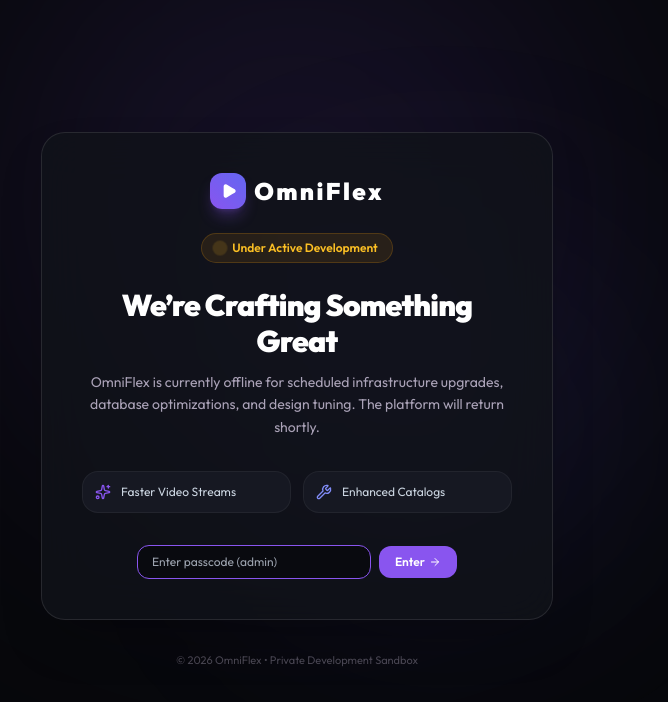
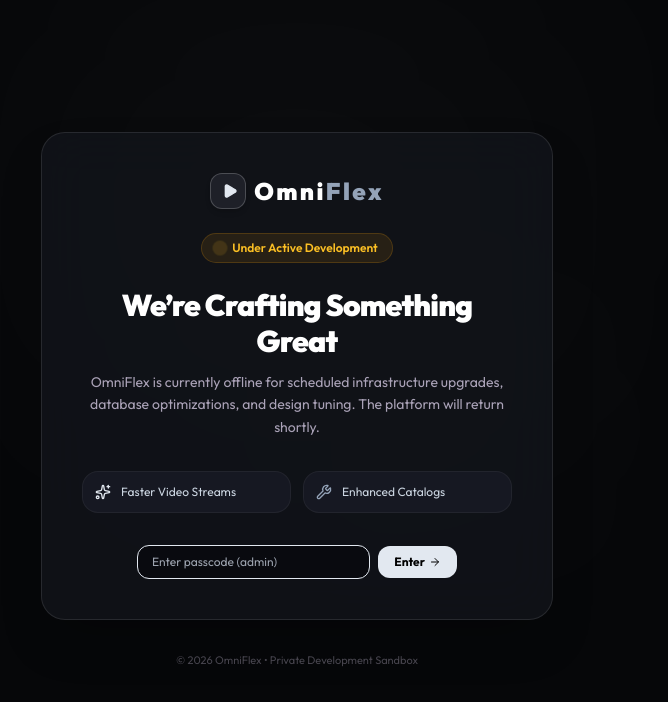
Before and after one commit to Jubayer-01/aniflex, a React (Vite) app in the folder frontend/: page / in a window 1280 px wide. Both pictures are taken after a click on the button "Developer Access". Shown: the top 702 px of the page, without its empty margins (343-1011 px from the left). Built offline with nearby package versions, Linux system fonts and the light colour scheme; no server answers.

Commit message:
style: normalize full design system to pure 6-token Dark Titanium palette

```diff
--- a/frontend/src/App.jsx
+++ b/frontend/src/App.jsx
@@ -29,7 +29,7 @@ const NotFound = lazy(() => import('./pages/NotFound'));
 function PageLoader() {
   return (
     <div className="min-h-[70vh] flex flex-col items-center justify-center gap-3">
-      <div className="w-10 h-10 border-2 border-[#8955EF] border-t-transparent rounded-full animate-spin" />
+      <div className="w-10 h-10 border-2 border-[#E2E8F0] border-t-transparent rounded-full animate-spin" />
       <span className="text-xs text-[#AAA2B7] font-medium tracking-wide animate-pulse">Loading OmniFlex...</span>
     </div>
   );
@@ -50,7 +50,7 @@ export default function App() {
   return (
     <AuthProvider>
       <BrowserRouter>
-        <div className="min-h-screen bg-[#09080F] text-white flex flex-col font-sans selection:bg-[#8955EF] selection:text-white">
+        <div className="min-h-screen bg-[#060709] text-white flex flex-col font-sans selection:bg-[#E2E8F0]/20 selection:text-white">
           {/* Global Navigation */}
           <Navbar onOpenSearch={() => setIsSearchOpen(true)} />
 
--- a/frontend/src/components/Footer.jsx
+++ b/frontend/src/components/Footer.jsx
@@ -14,7 +14,7 @@ export default function Footer() {
                 <Play className="w-3.5 h-3.5 fill-[#E2E8F0] text-[#E2E8F0] translate-x-0.5" />
               </div>
               <span className="text-xl font-black tracking-tight text-white">
-                Omni<span className="text-[#8955EF]">Flex</span>
+                Omni<span className="text-[#94A3B8]">Flex</span>
               </span>
             </div>
             <p className="text-xs text-[#AAA2B7]">Universal Movies, Series & Anime.</p>
--- a/frontend/src/components/Navbar.jsx
+++ b/frontend/src/components/Navbar.jsx
@@ -54,7 +54,7 @@ export default function Navbar({ onOpenSearch }) {
             <Play className="w-4 h-4 fill-[#E2E8F0] text-[#E2E8F0] translate-x-0.5" />
           </div>
           <span className="text-2xl font-black tracking-tight text-white">
-            Omni<span className="text-[#8955EF]">Flex</span>
+            Omni<span className="text-[#94A3B8]">Flex</span>
           </span>
         </Link>
 
--- a/frontend/src/components/UnderDevelopment.jsx
+++ b/frontend/src/components/UnderDevelopment.jsx
@@ -18,19 +18,19 @@ export default function UnderDevelopment({ onUnlock }) {
   };
 
   return (
-    <div className="min-h-screen bg-[#07080B] text-white flex flex-col items-center justify-center px-4 relative overflow-hidden font-sans selection:bg-[#8955EF] selection:text-white">
+    <div className="min-h-screen bg-[#060709] text-white flex flex-col items-center justify-center px-4 relative overflow-hidden font-sans selection:bg-[#E2E8F0]/20 selection:text-white">
       {/* Background Glowing Ambient Orbs */}
-      <div className="absolute top-1/4 left-1/2 -translate-x-1/2 -translate-y-1/2 w-[550px] h-[550px] bg-[#8955EF]/15 blur-[140px] pointer-events-none rounded-full" />
-      <div className="absolute bottom-1/4 right-1/4 w-[350px] h-[350px] bg-indigo-500/10 blur-[120px] pointer-events-none rounded-full" />
+      <div className="absolute top-1/4 left-1/2 -translate-x-1/2 -translate-y-1/2 w-[550px] h-[550px] bg-white/[0.03] blur-[140px] pointer-events-none rounded-full" />
+      <div className="absolute bottom-1/4 right-1/4 w-[350px] h-[350px] bg-white/[0.02] blur-[120px] pointer-events-none rounded-full" />
 
       {/* Main Glass Card */}
-      <div className="relative z-10 max-w-lg w-full bg-[#111319]/80 border border-white/10 rounded-3xl p-8 sm:p-10 shadow-2xl backdrop-blur-xl text-center">
+      <div className="relative z-10 max-w-lg w-full bg-[#111319]/90 border border-white/10 rounded-3xl p-8 sm:p-10 shadow-2xl backdrop-blur-xl text-center">
         {/* Logo */}
         <div className="flex items-center justify-center gap-2 mb-6">
-          <div className="w-9 h-9 rounded-xl bg-gradient-to-tr from-[#8955EF] to-indigo-500 flex items-center justify-center shadow-lg shadow-[#8955EF]/30">
-            <Play className="w-4 h-4 text-white fill-white ml-0.5" />
+          <div className="w-9 h-9 rounded-xl bg-[#1E2028] border border-white/20 flex items-center justify-center shadow-md">
+            <Play className="w-4 h-4 fill-[#E2E8F0] text-[#E2E8F0] translate-x-0.5" />
           </div>
-          <span className="text-2xl font-black tracking-widest text-white">OmniFlex</span>
+          <span className="text-2xl font-black tracking-widest text-white">Omni<span className="text-[#94A3B8]">Flex</span></span>
         </div>
 
         {/* Status Badge */}
@@ -51,11 +51,11 @@ export default function UnderDevelopment({ onUnlock }) {
         {/* Feature Teasers */}
         <div className="grid grid-cols-2 gap-3 mb-8 text-left text-xs">
           <div className="p-3 rounded-2xl bg-[#161822] border border-white/5 flex items-center gap-2.5">
-            <Sparkles className="w-4 h-4 text-[#8955EF] flex-none" />
+            <Sparkles className="w-4 h-4 text-[#E2E8F0] flex-none" />
             <span className="text-slate-300 font-medium">Faster Video Streams</span>
           </div>
           <div className="p-3 rounded-2xl bg-[#161822] border border-white/5 flex items-center gap-2.5">
-            <Wrench className="w-4 h-4 text-indigo-400 flex-none" />
+            <Wrench className="w-4 h-4 text-[#94A3B8] flex-none" />
             <span className="text-slate-300 font-medium">Enhanced Catalogs</span>
           </div>
         </div>
@@ -77,13 +77,13 @@ export default function UnderDevelopment({ onUnlock }) {
               value={passcode}
               onChange={(e) => setPasscode(e.target.value)}
               className={`w-full px-3.5 py-2 text-xs bg-[#090A0F] border rounded-xl focus:outline-none transition-all ${
-                error ? 'border-red-500 text-red-400' : 'border-white/10 text-white focus:border-[#8955EF]'
+                error ? 'border-red-500 text-red-400' : 'border-white/10 text-white focus:border-[#E2E8F0]'
               }`}
               autoFocus
             />
             <button
               type="submit"
-              className="px-4 py-2 bg-[#8955EF] hover:bg-[#7843DE] text-white rounded-xl text-xs font-semibold flex items-center gap-1 transition-all flex-none"
+              className="px-4 py-2 bg-[#E2E8F0] hover:bg-white text-black rounded-xl text-xs font-bold flex items-center gap-1 transition-all flex-none shadow-sm"
             >
               <span>Enter</span>
               <ArrowRight className="w-3 h-3" />
--- a/frontend/src/pages/Home.jsx
+++ b/frontend/src/pages/Home.jsx
@@ -233,7 +233,7 @@ export default function Home() {
           <div className="w-full px-4 sm:px-6 md:px-10 lg:px-12 pt-8">
             <div className="rounded-3xl p-6 sm:p-8 bg-gradient-to-r from-[#141622] via-[#10121C] to-[#0A0B11] border border-white/10 flex flex-col md:flex-row items-center justify-between gap-6 shadow-2xl">
               <div className="space-y-2 text-center md:text-left">
-                <span className="text-xs font-bold text-[#8955EF] tracking-wider uppercase">Unlimited Entertainment</span>
+                <span className="text-xs font-bold text-[#94A3B8] tracking-wider uppercase">Unlimited Entertainment</span>
                 <h3 className="text-2xl sm:text-3xl font-black text-white">One App for All Your Streaming</h3>
                 <p className="text-xs sm:text-sm text-[#AAA2B7] max-w-xl">
                   Switch instantly between Hollywood cinema, Bollywood blockbusters, trending TV dramas, and full anime seasons.
@@ -255,7 +255,7 @@ export default function Home() {
                 </Link>
                 <Link
                   to="/anime"
-                  className="px-5 py-2.5 rounded-full bg-[#8955EF] hover:bg-[#7843DE] text-white font-bold text-xs transition-all shadow-lg shadow-[#8955EF]/30"
+                  className="px-5 py-2.5 rounded-full bg-[#E2E8F0] hover:bg-white text-black font-bold text-xs transition-all shadow-md hover:scale-105 active:scale-95"
                 >
                   Open Anime Hub
                 </Link>
--- a/frontend/src/pages/Movies.jsx
+++ b/frontend/src/pages/Movies.jsx
@@ -224,7 +224,7 @@ export default function Movies() {
         <div className="flex items-center justify-between gap-4 border-b border-white/10 pb-4 flex-wrap">
           <div>
             <h2 className="text-2xl font-black tracking-tight text-white flex items-center gap-2.5">
-              <Film className="w-6 h-6 text-[#8955EF]" />
+              <Film className="w-6 h-6 text-[#E2E8F0]" />
               <span>Cinema & Movies</span>
             </h2>
             <p className="text-xs text-[#AAA2B7] mt-1">
@@ -240,7 +240,7 @@ export default function Movies() {
                 onClick={() => setActiveTab(cat.id)}
                 className={`px-3.5 py-1.5 rounded-full text-xs font-semibold whitespace-nowrap transition-all cursor-pointer ${
                   activeTab === cat.id
-                    ? 'bg-[#8955EF] text-white shadow-md shadow-[#8955EF]/30 scale-105'
+                    ? 'bg-[#E2E8F0] text-black shadow-md font-bold scale-105'
                     : 'bg-[#15171E] text-[#AAA2B7] hover:text-white hover:bg-white/10 border border-white/5'
                 }`}
               >
--- a/frontend/src/pages/NotFound.jsx
+++ b/frontend/src/pages/NotFound.jsx
@@ -5,7 +5,7 @@ import { Compass, Home, ArrowLeft } from 'lucide-react';
 export default function NotFound() {
   return (
     <div className="min-h-[80vh] flex flex-col items-center justify-center text-center px-4 pt-24 pb-16">
-      <div className="w-20 h-20 rounded-3xl bg-[#15171E] border border-white/10 flex items-center justify-center text-[#8955EF] mb-6 shadow-2xl">
+      <div className="w-20 h-20 rounded-3xl bg-[#15171E] border border-white/10 flex items-center justify-center text-[#E2E8F0] mb-6 shadow-2xl">
         <Compass className="w-10 h-10 animate-spin-slow" />
       </div>
 
--- a/frontend/src/pages/Terms.jsx
+++ b/frontend/src/pages/Terms.jsx
@@ -14,7 +14,7 @@ export default function Terms() {
       </Link>
 
       <div className="flex items-center gap-3 mb-6">
-        <div className="w-12 h-12 rounded-2xl bg-[#8955EF]/20 border border-[#8955EF]/30 flex items-center justify-center text-[#8955EF]">
+        <div className="w-12 h-12 rounded-2xl bg-white/10 border border-white/20 flex items-center justify-center text-[#E2E8F0]">
           <FileText className="w-6 h-6" />
         </div>
         <div>
--- a/frontend/tailwind.config.js
+++ b/frontend/tailwind.config.js
@@ -7,6 +7,14 @@ export default {
   theme: {
     extend: {
       colors: {
+        omniflex: {
+          base: "#060709",
+          darkSteel: "#0F1115",
+          card: "#16181F",
+          primarySteel: "#E2E8F0",
+          accentMetal: "#94A3B8",
+          border: "rgba(255, 255, 255, 0.08)",
+        },
         aniflex: {
           bg: "#060709",
           secondary: "#0F1115",
```
